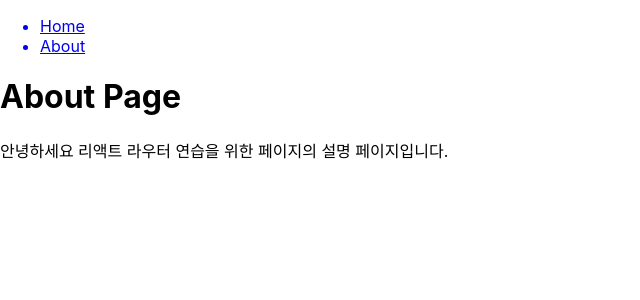
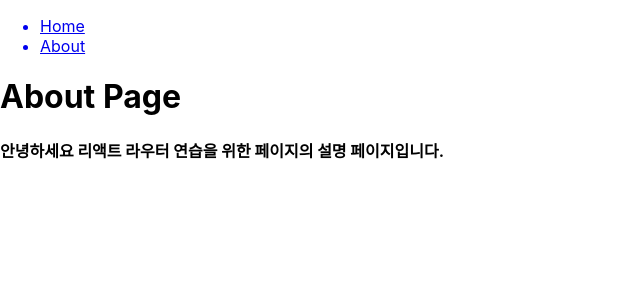
Before and after one commit to sangjuntechs/React-router, a React (Create React App) app: page /about in a window 1280 px wide. Shown: the top 300 px of the page, without its empty margins (0-640 px from the left). Built offline with nearby package versions, Linux system fonts and the light colour scheme.

Commit message:
mac commit

```diff
--- a/src/components/About.js
+++ b/src/components/About.js
@@ -4,7 +4,7 @@ function About() {
   return (
     <div>
       <h1>About Page</h1>
-      <p>안녕하세요 리액트 라우터 연습을 위한 페이지의 설명 페이지입니다.</p>
+      <b><p>안녕하세요 리액트 라우터 연습을 위한 페이지의 설명 페이지입니다.</p></b>
     </div>
   );
 }
```
